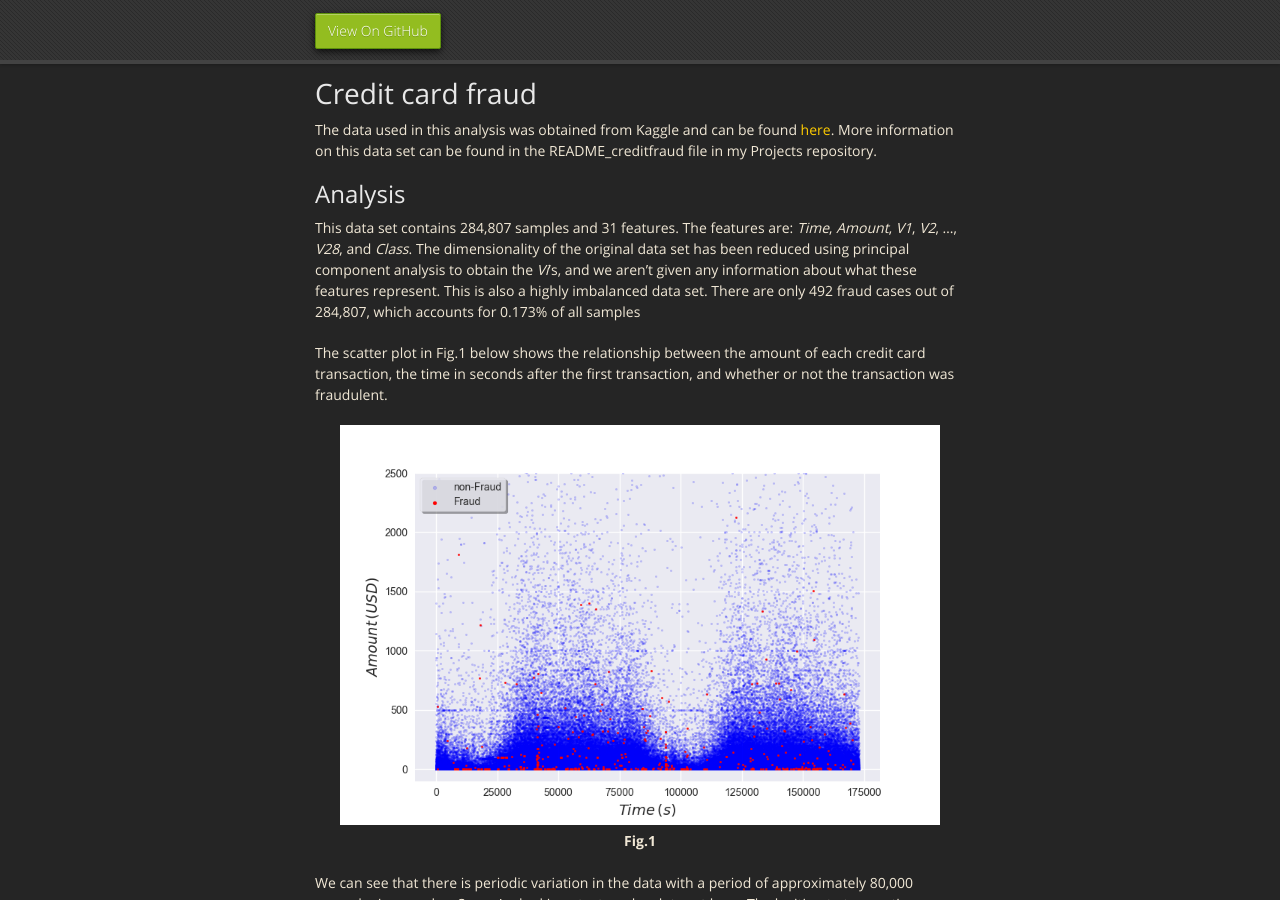
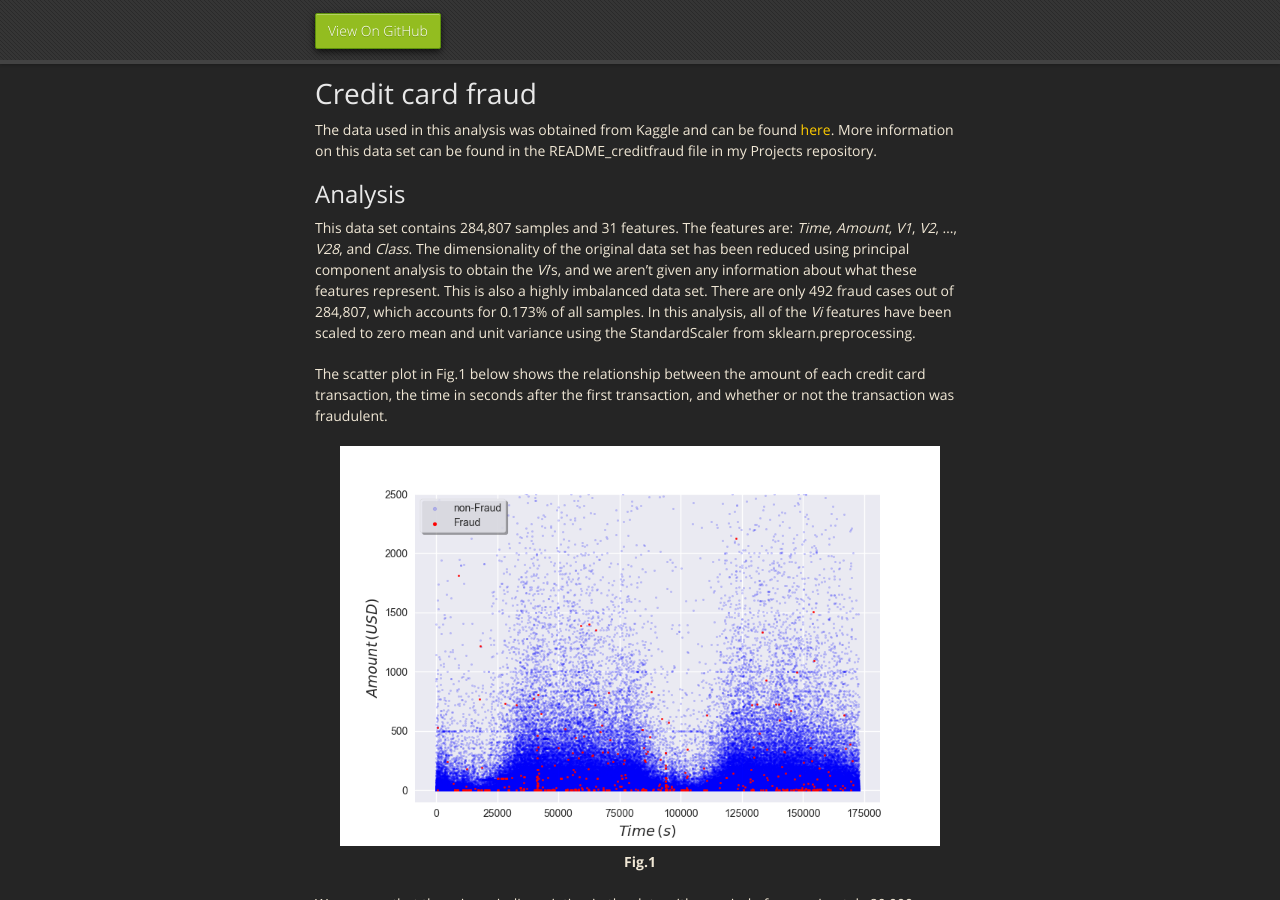
Before and after one commit to mrbrins82/mrbrins82.github.io, a Jekyll site: the page built from creditcardfraud.md, in a window 1280 px wide and 900 px high, scrolled down 373 px. Built offline with Jekyll 4.4.1, drawn with Linux system fonts in a browser that asks for light colours; nearby versions of some CDN libraries; our own code applies the rules of GitHub Pages for plain Markdown files.

Commit message:
added comment about scaling

```diff
--- a/creditcardfraud.md
+++ b/creditcardfraud.md
@@ -12,7 +12,7 @@ The data used in this analysis was obtained from Kaggle and can be found <a href
 
 
 ## [](#header-2)Analysis
-This data set contains 284,807 samples and 31 features. The features are: <i>Time</i>, <i>Amount</i>, <i>V1</i>, <i>V2</i>, ..., <i>V28</i>, and <i>Class</i>. The dimensionality of the original data set has been reduced using principal component analysis to obtain the <i>Vi</i>'s, and we aren't given any information about what these features represent. This is also a highly imbalanced data set. There are only 492 fraud cases out of 284,807, which accounts for 0.173% of all samples
+This data set contains 284,807 samples and 31 features. The features are: <i>Time</i>, <i>Amount</i>, <i>V1</i>, <i>V2</i>, ..., <i>V28</i>, and <i>Class</i>. The dimensionality of the original data set has been reduced using principal component analysis to obtain the <i>Vi</i>'s, and we aren't given any information about what these features represent. This is also a highly imbalanced data set. There are only 492 fraud cases out of 284,807, which accounts for 0.173% of all samples. In this analysis, all of the <i>Vi</i> features have been scaled to zero mean and unit variance using the StandardScaler from sklearn.preprocessing.
 
 The scatter plot in Fig.1 below shows the relationship between the amount of each credit card transaction, the time in seconds after the first transaction, and whether or not the transaction was fraudulent.
 <br/>
```
